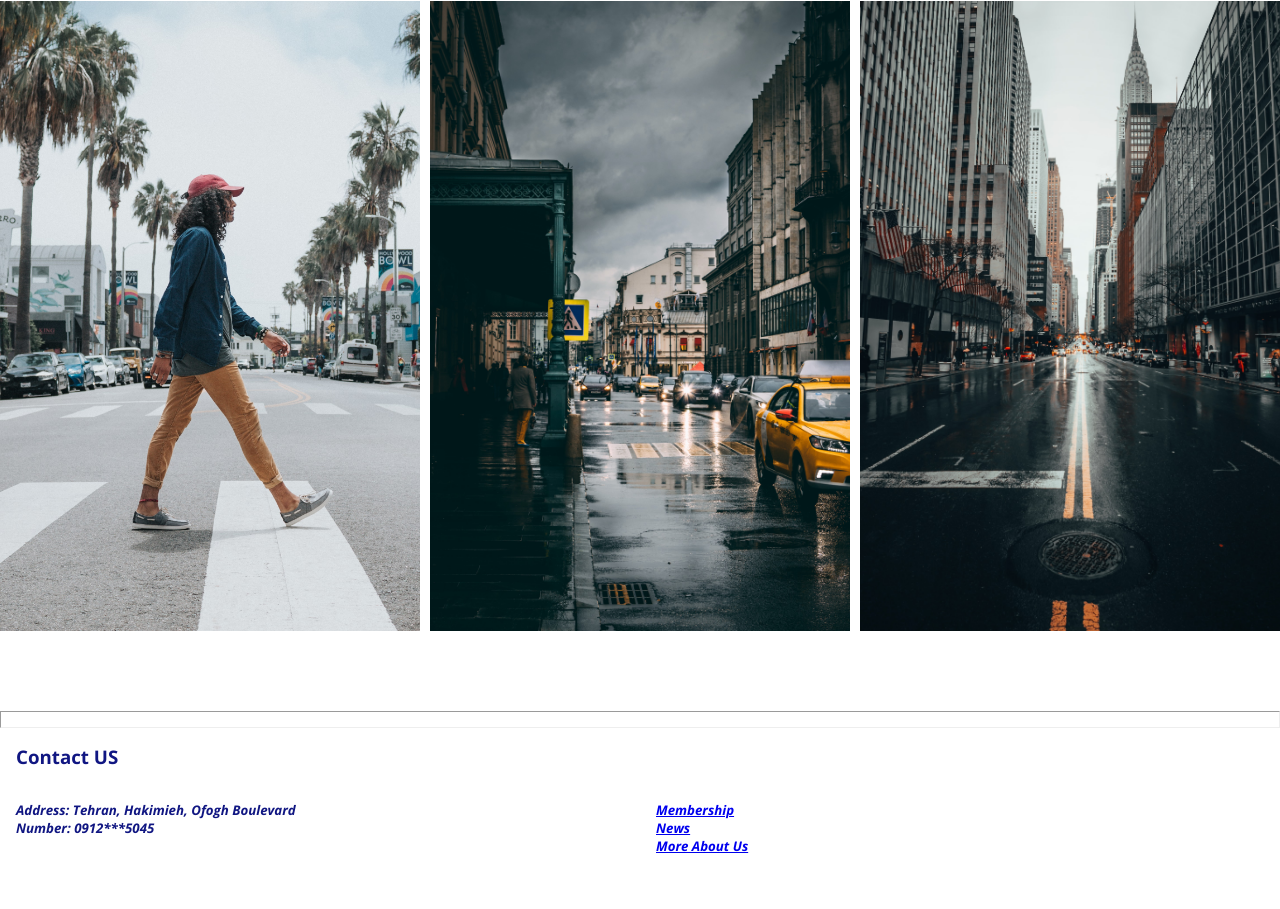
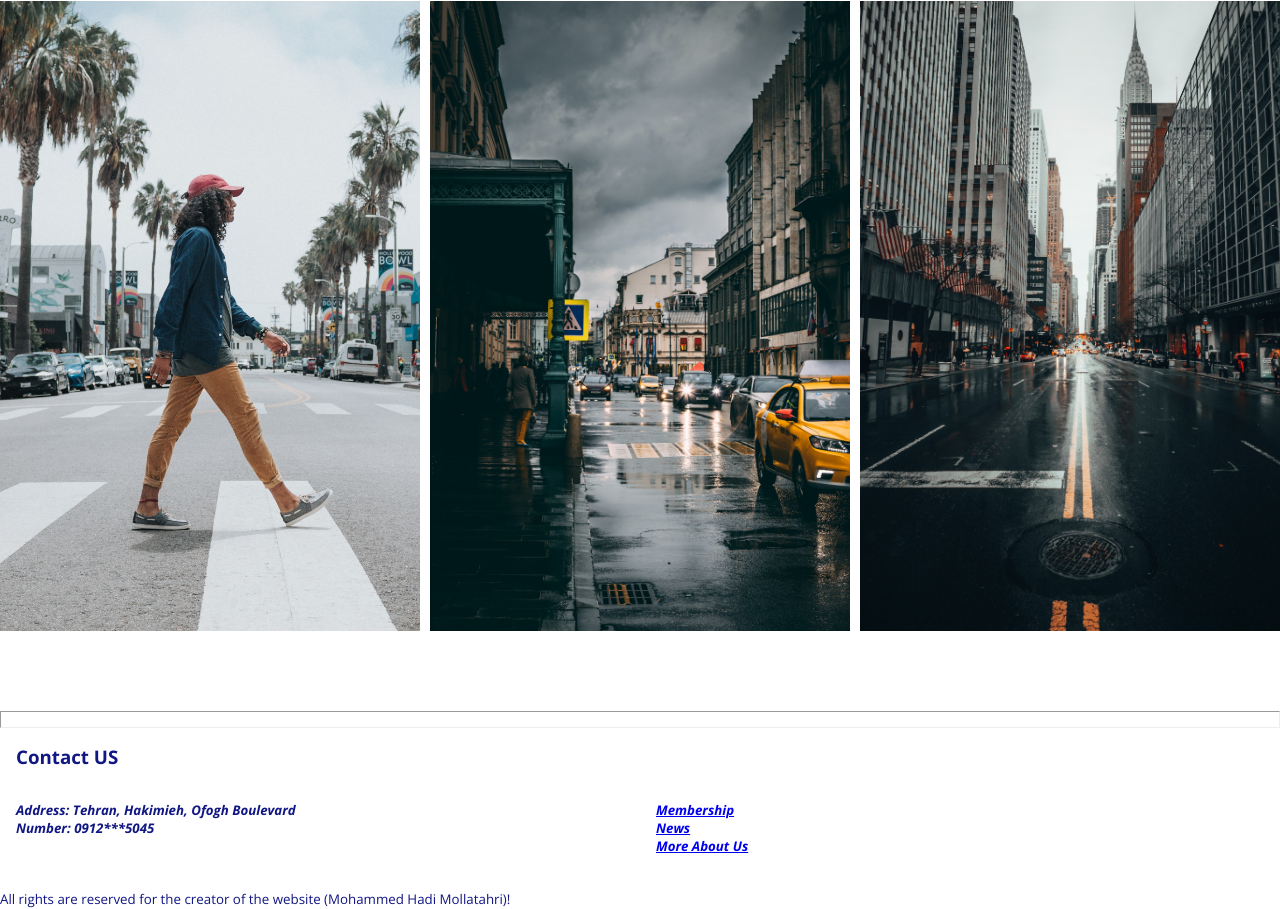
Before and after one commit to Hadi-Mollataheri/responsive-club.github.io, a plain HTML site: page index.html in a window 1280 px wide. Shown: the part 2295-3204 px from the top of the page. Before the commit the page ends 3182 px from the top, so only its background shows below. Drawn offline with nearby package versions, Linux system fonts and the light colour scheme.

Commit message:
addind copyright

```diff
--- a/index.html
+++ b/index.html
@@ -77,6 +77,7 @@
                 </div>
             </div>
         </div>
+        <p><small>All rights are reserved for the creator of the website (Mohammed Hadi Mollatahri)!</small></p>
     </footer>
 </body>
 
```
